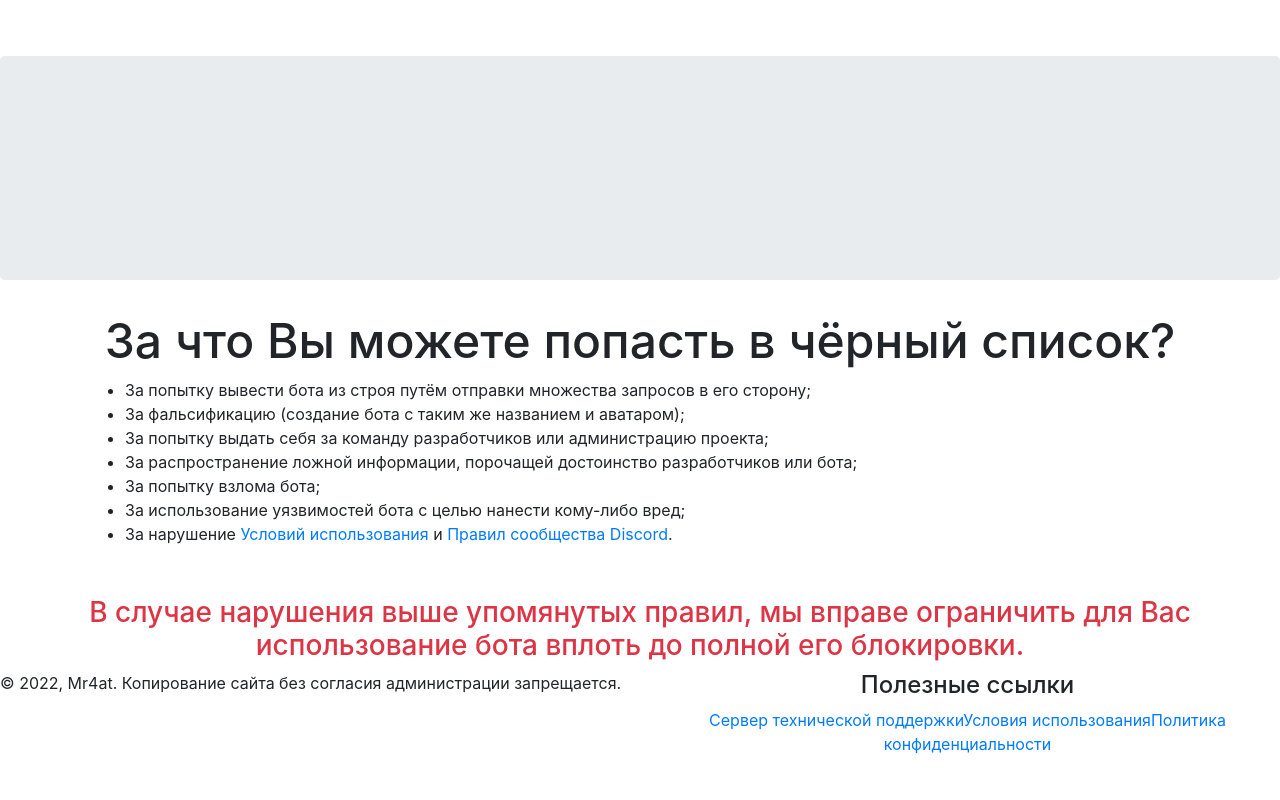
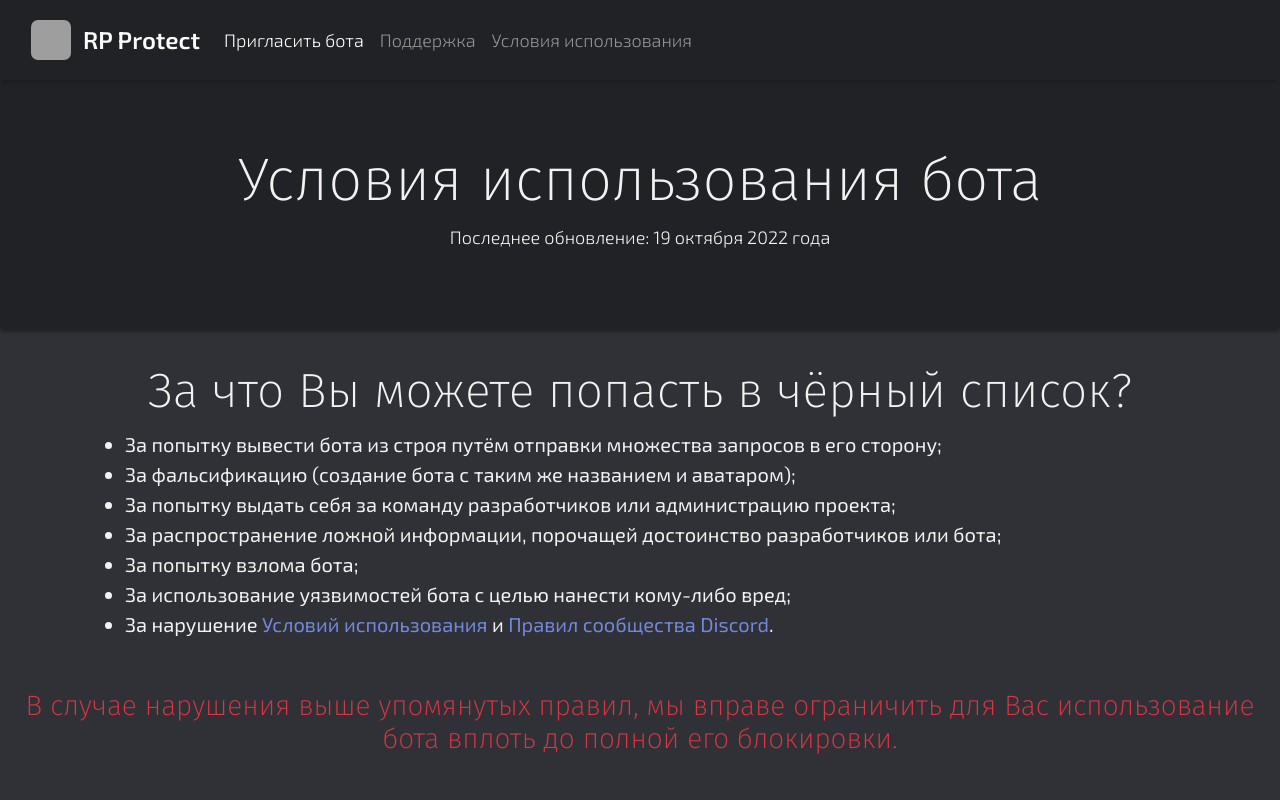
Before and after one commit to MrChat1/RP-Protect-site, a plain HTML site: page terms.html in a window 1280 px wide. Shown: the top 800 px of the page. Drawn offline with nearby package versions, Linux system fonts and the light colour scheme; the site is published under a folder, as on GitHub Pages, so addresses that start at the root find nothing.

Commit message:
Update terms.html

```diff
--- a/terms.html
+++ b/terms.html
@@ -6,22 +6,22 @@
     <meta name="viewport" content="width=device-width, initial-scale=1.0, shrink-to-fit=no">
     <title>Условия использования | RP Protect</title>
     <meta name="keywords" content="discord, дискорд, анти краш, анти краш бот, anti nuke, anti nuke bot, anti nuke bot discord, anti crash, bot">
-    <link rel="icon" type="image/gif" sizes="444x446" href="/assets/img/rpprotect.gif">
-    <link rel="icon" type="image/gif" sizes="444x446" href="/assets/img/rpprotect.gif">
+    <link rel="icon" type="image/gif" sizes="444x446" href="assets/img/rpprotect.gif">
+    <link rel="icon" type="image/gif" sizes="444x446" href="assets/img/rpprotect.gif">
     <link rel="stylesheet" href="https://cdnjs.cloudflare.com/ajax/libs/twitter-bootstrap/4.4.1/css/bootstrap.min.css">
     <link rel="stylesheet" href="https://fonts.googleapis.com/css?family=Exo+2:100,200,300,400,500,600,700">
     <link rel="stylesheet" href="https://fonts.googleapis.com/css?family=Fira+Sans:100,200,300,400,500,600">
     <link rel="stylesheet" href="https://use.fontawesome.com/releases/v5.12.0/css/all.css">
     <link rel="stylesheet" href="https://cdnjs.cloudflare.com/ajax/libs/font-awesome/4.7.0/css/font-awesome.min.css">
-    <link rel="stylesheet" href="/assets/fonts/fontawesome5-overrides.min.css">
+    <link rel="stylesheet" href="assets/fonts/fontawesome5-overrides.min.css">
     <link rel="stylesheet" href="https://cdnjs.cloudflare.com/ajax/libs/animate.css/3.5.2/animate.min.css">
     <link rel="stylesheet" href="https://cdnjs.cloudflare.com/ajax/libs/aos/2.1.1/aos.css">
-    <link rel="stylesheet" href="/assets/css/index.css">
+    <link rel="stylesheet" href="assets/css/index.css">
 </head>
 
 <body>
     <nav class="navbar navbar-light navbar-expand-md navbar-dark">
-        <div class="container-fluid"><img data-aos="fade-right" data-aos-once="true" class="nav-img" width="40" height="40" src="/assets/img/rpprotect.gif"><a class="navbar-brand" data-aos="fade-right" data-aos-once="true" href="/">RP Protect</a><button data-toggle="collapse" class="navbar-toggler"
+        <div class="container-fluid"><img data-aos="fade-right" data-aos-once="true" class="nav-img" width="40" height="40" src="assets/img/rpprotect.gif"><a class="navbar-brand" data-aos="fade-right" data-aos-once="true" href="/">RP Protect</a><button data-toggle="collapse" class="navbar-toggler"
                 data-target="#navcol-1"><span class="sr-only">Toggle navigation</span><span class="navbar-toggler-icon"></span></button>
             <div class="collapse navbar-collapse" id="navcol-1">
                 <ul class="nav navbar-nav">
@@ -61,9 +61,9 @@
     </footer>
     <script src="https://cdnjs.cloudflare.com/ajax/libs/jquery/3.4.1/jquery.min.js"></script>
     <script src="https://cdnjs.cloudflare.com/ajax/libs/twitter-bootstrap/4.4.1/js/bootstrap.bundle.min.js"></script>
-    <script src="/assets/js/bs-init.js"></script>
+    <script src="assets/js/bs-init.js"></script>
     <script src="https://cdnjs.cloudflare.com/ajax/libs/aos/2.1.1/aos.js"></script>
-    <script src="/assets/js/index.js"></script>
+    <script src="assets/js/index.js"></script>
 </body>
 
 </html>
```
